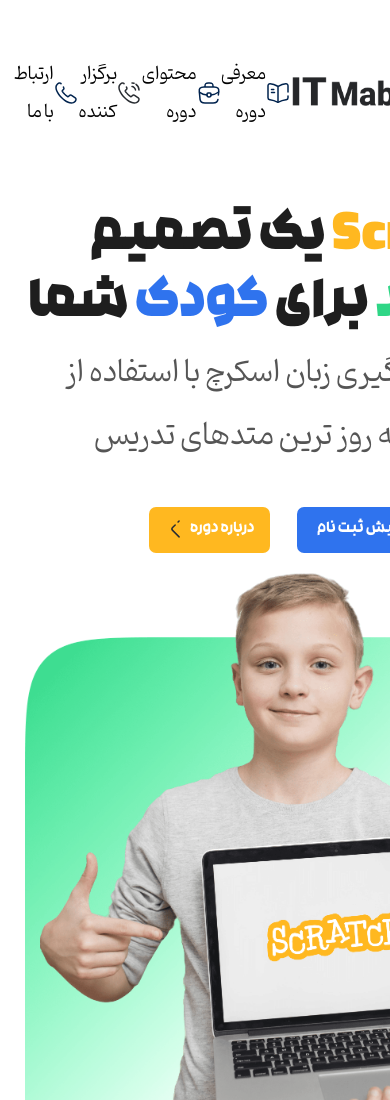
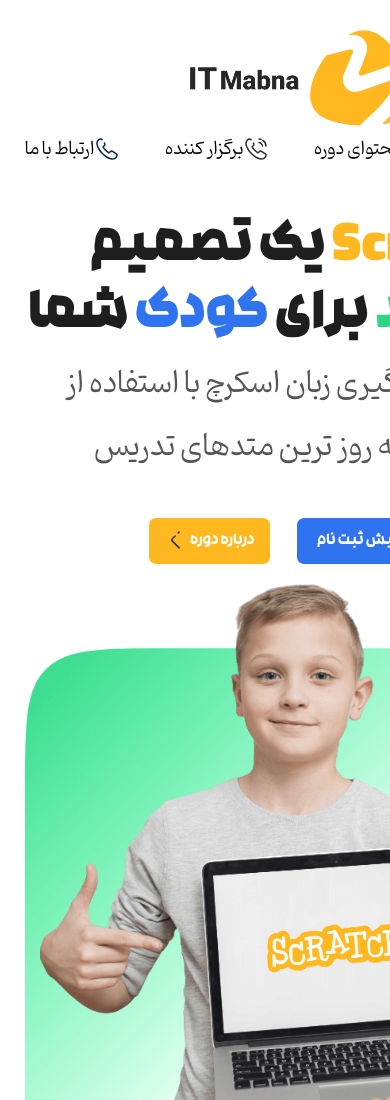
Before and after one commit to Specktroum/Scratch-landing, a website: page index.html in a window 390 px wide. Shown: the top 1100 px of the page. Drawn offline with nearby package versions, Linux system fonts and the light colour scheme.

Commit message:
responsive got completed

```diff
--- a/css/main.css
+++ b/css/main.css
@@ -450,13 +450,17 @@
      }
 
      nav.navbar{
+          flex-direction: column;
           width: 100%;
-          height: 15vh;
+          height: fit-content;
           margin-bottom: 50px;
      }
      nav.navbar ul{
           margin: 0;
-          width: 80%;
+          width: 100%;
+     }
+     nav.navbar img.logo{
+          height: 100px !important;
      }
 
      header.header{
--- a/index.html
+++ b/index.html
@@ -52,7 +52,7 @@
      <div class="body-container">
           <nav class="navbar container aic">
 
-               <img src="assets/Logo.png" class="h-100" alt="">
+               <img src="assets/Logo.png" class="h-100 logo" alt="">
 
                <ul class="df">
 
```
